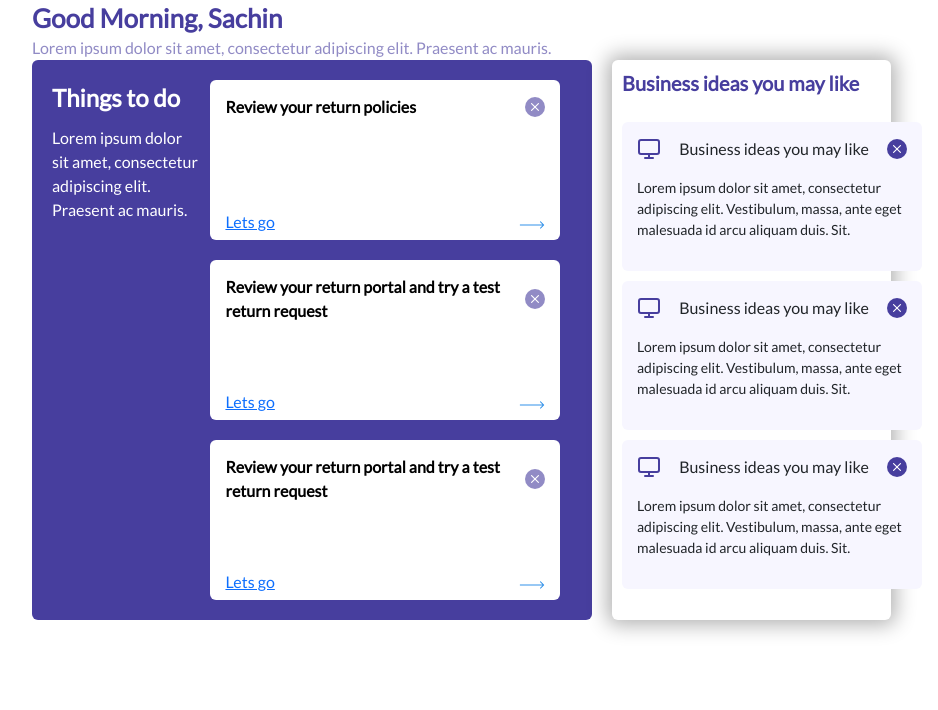
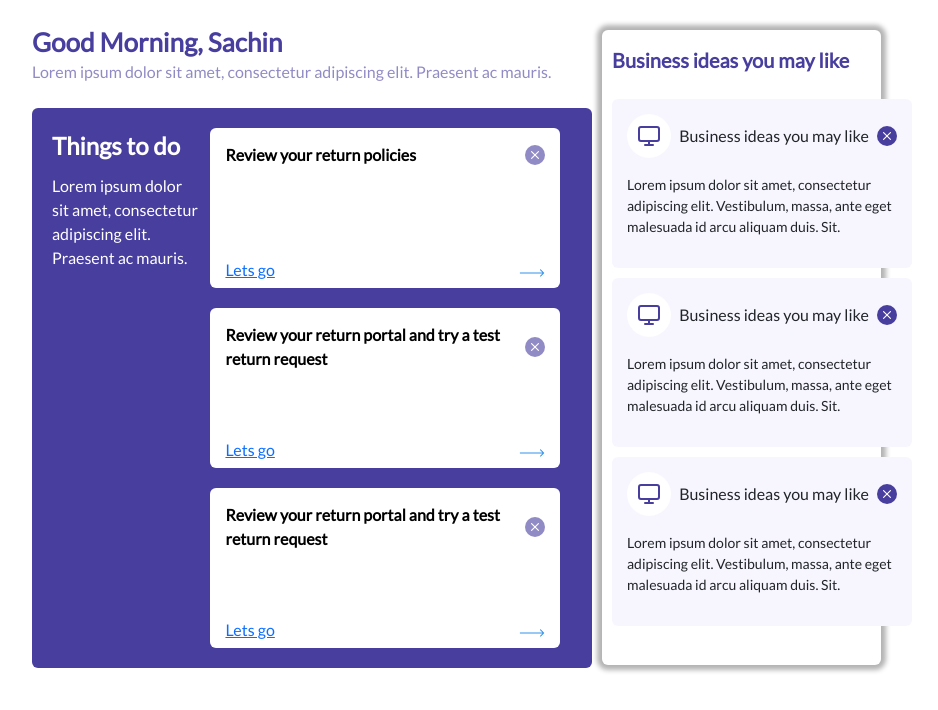
Before and after one commit to maddy404/post_onboarding, a plain HTML site: page index.html in a window 1280 px wide. Shown: the whole page, without its empty margins (50-988 px from the left). Drawn offline with nearby package versions, Linux system fonts and the light colour scheme.

Commit message:
update: style

```diff
--- a/index.css
+++ b/index.css
@@ -105,9 +105,9 @@
     background-image: -webkit-gradient(linear,
             left bottom,
             left top,
-            color-stop(0.44, var(--grey)),
-            color-stop(0.72, var(--grey)),
-            color-stop(0.86, var(--grey)));
+            color-stop(0.44, rgba(255, 255, 255, 0.4)),
+            color-stop(0.72, rgba(255, 255, 255, 0.4)),
+            color-stop(0.86, rgba(255, 255, 255, 0.4)));
 }
 
 .plan-feature:hover {
@@ -146,11 +146,11 @@
 .blog-main {
 
     padding: 10px 0 0 10px;
-    margin-top: 60px;
-    margin-left: 20px;
-    box-shadow: var(--btn-shadow);
+    margin-top: 30px;
+    margin-left: 10px;
+    box-shadow: 0 0 5px 5px rgba(0, 0, 0, 0.3);
     border-radius: 6px;
-    height: 560px;
+    height: 635px;
 }
 
 .blog-heading {
@@ -172,3 +172,9 @@
 .blog-card-content {
     font-size: 14px;
 }
+
+.blog-card-icon-display {
+    border-radius: 50%;
+    background: white;
+    padding: 10px;
+}
--- a/index.html
+++ b/index.html
@@ -19,7 +19,7 @@
                 <!--Left Div-->
                 <div class="w-70 ">
                     <!--Heading-->
-                    <div class="flex-column py-20 ">
+                    <div class="flex-column mb-4 mt-4">
                         <div class="header-main-text">Good Morning, Sachin</div>
                         <div class="header-help-text">Lorem ipsum dolor sit amet, consectetur adipiscing elit. Praesent ac mauris.</div>
                     </div>
@@ -75,10 +75,10 @@
                     </div>
                 </div>
                 <!--Right Div-->
+               <div class="w-25">
+                <div class="blog-main justify-content-center d-flex flex-column w-100  ">
 
-                <div class="blog-main justify-content-center d-flex flex-column w-25  ">
-
-                        <div class="blog-heading  ">Business ideas you may like</div>
+                    <div class="blog-heading w-100 ">Business ideas you may like</div>
                     <div class="blog-card-main d-flex flex-column py-4">
                         <div class="blog-card d-flex flex-column ">
                             <div class="d-flex justify-content-between align-items-center">
@@ -111,7 +111,11 @@
                             <div class="d-flex w-100 justify-content-center align-items-center blog-card-content text-justify  py-3">Lorem ipsum dolor sit amet, consectetur adipiscing elit. Vestibulum, massa, ante eget malesuada id arcu aliquam duis. Sit.</div>
                         </div>
                     </div>
+
+
                 </div>
+               </div>
+
             </div>
         </div>
         <script src="https://cdn.jsdelivr.net/npm/bootstrap@5.0.2/dist/js/bootstrap.bundle.min.js" integrity="sha384-MrcW6ZMFYlzcLA8Nl+NtUVF0sA7MsXsP1UyJoMp4YLEuNSfAP+JcXn/tWtIaxVXM" crossorigin="anonymous"></script>
```
Lines whose indentation alone changed are shown as unchanged.
